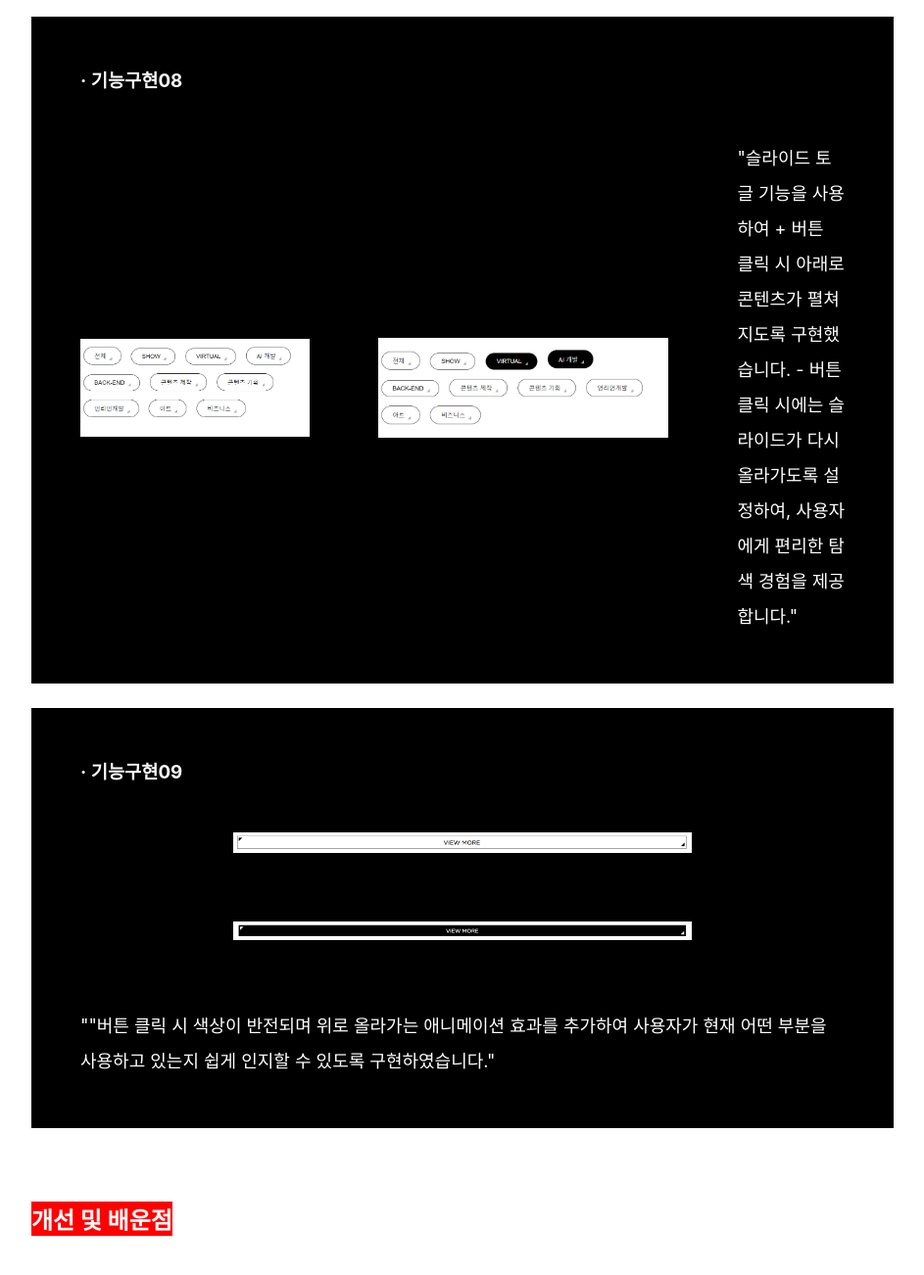
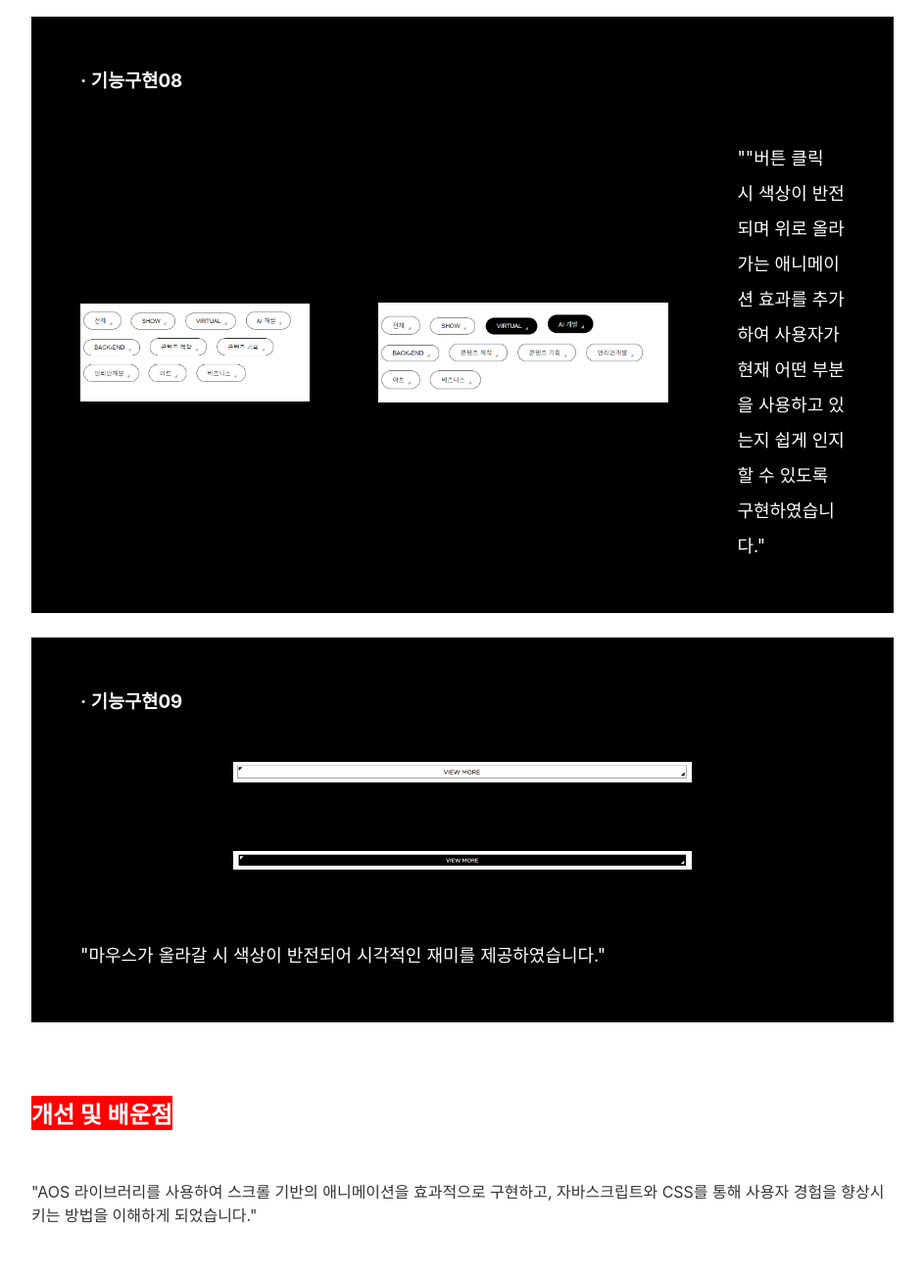
Before and after one commit to maezzuu/ariastory, a plain HTML site: page index.html in a window 1280 px wide. Shown: the part 6214-7516 px from the top of the page at 98% size, without its empty margins (168-1111 px from the left). Drawn offline with nearby package versions, Linux system fonts and the light colour scheme; a web font is replaced by a local one.

Commit message:
아리아스토리보드

```diff
--- a/index.html
+++ b/index.html
@@ -121,8 +121,7 @@
             <img src="img/aria13.png" alt="img13" class="img13">
             <img src="img/aria16.png" alt="img14" class="img14">
             <div class="text_flex">
-                <p>"슬라이드 토글 기능을 사용하여 + 버튼 클릭 시 아래로 콘텐츠가 펼쳐지도록 구현했습니다. - 버튼 클릭 시에는 슬라이드가 다시 올라가도록 설정하여, 사용자에게 편리한 탐색 경험을
-                    제공합니다."</p>
+                <p>""버튼 클릭 시 색상이 반전되며 위로 올라가는 애니메이션 효과를 추가하여 사용자가 현재 어떤 부분을 사용하고 있는지 쉽게 인지할 수 있도록 구현하였습니다."</p>
             </div>
         </div>
     </section>
@@ -132,7 +131,7 @@
             <img src="img/aria05.png" alt="img15" class="img15">
             <img src="img/aria15.png" alt="img16" class="img16">
             <div class="text_flex">
-                <p>""버튼 클릭 시 색상이 반전되며 위로 올라가는 애니메이션 효과를 추가하여 사용자가 현재 어떤 부분을 사용하고 있는지 쉽게 인지할 수 있도록 구현하였습니다."</p>
+                <p>"마우스가 올라갈 시 색상이 반전되어 시각적인 재미를 제공하였습니다."</p>
             </div>
         </div>
     </section>
```
